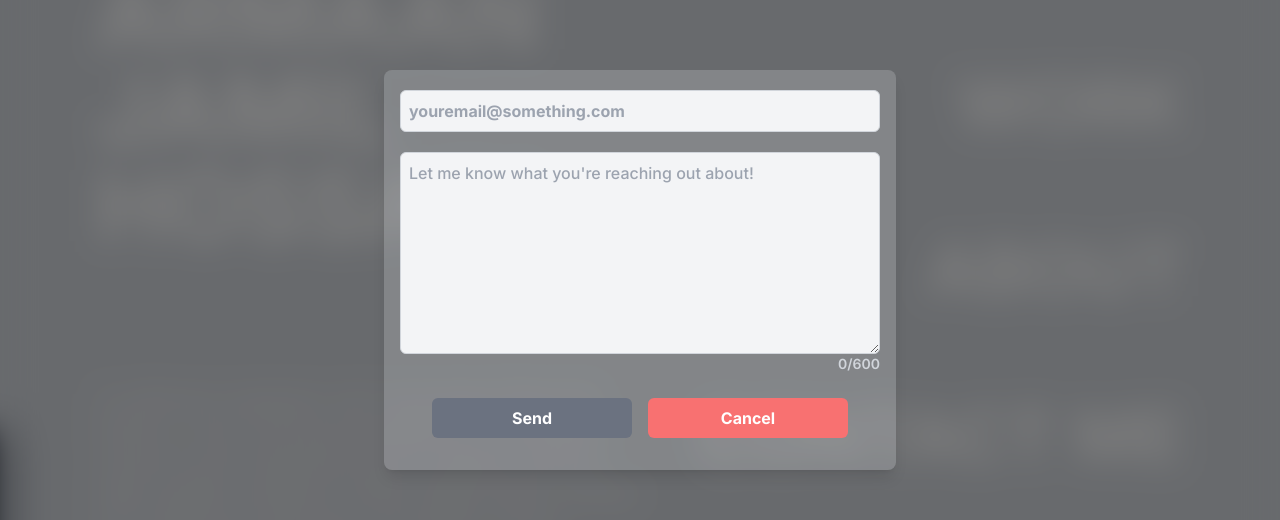
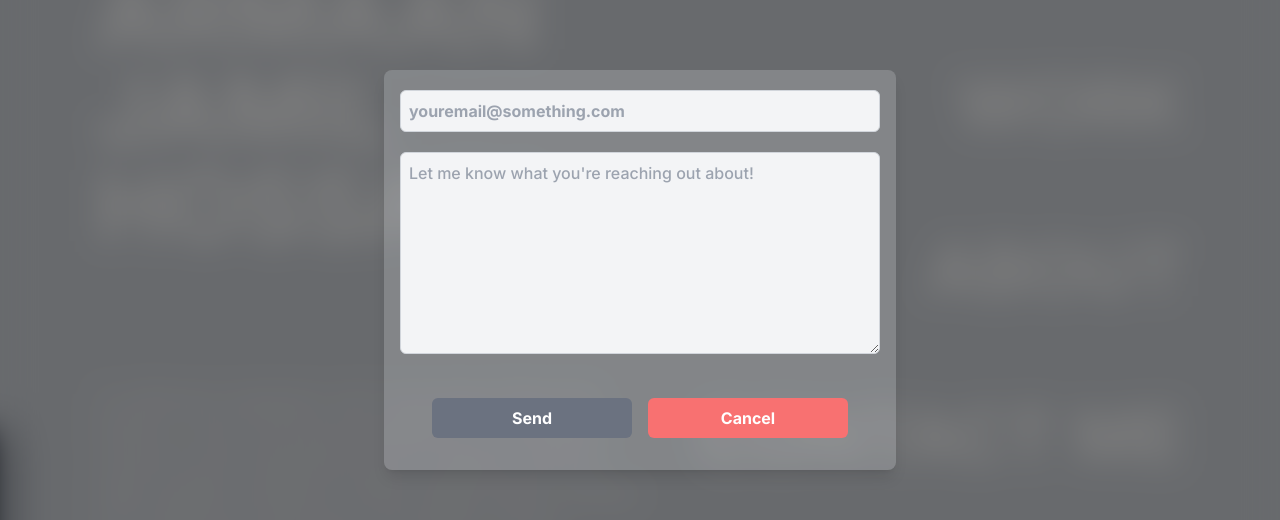
Before and after one commit to ArmaanJH/Armaan-Hossain, a Next.js app: page / in a window 1280 px wide. Both pictures are taken after a click on the element "CONTACT ME". Shown: the part 130-650 px from the top of the page. Built offline with nearby package versions, Linux system fonts and the light colour scheme.

Commit message:
sending emails and downloading resumes now work and some more css

```diff
--- a/package.json
+++ b/package.json
@@ -12,6 +12,7 @@
     "@fortawesome/fontawesome-svg-core": "^6.6.0",
     "@fortawesome/free-solid-svg-icons": "^6.6.0",
     "@fortawesome/react-fontawesome": "^0.2.2",
+    "emailjs-com": "^3.2.0",
     "framer-motion": "^11.3.27",
     "next": "14.2.5",
     "react": "^18",
--- a/src/app/components/contactForm.tsx
+++ b/src/app/components/contactForm.tsx
@@ -1,20 +1,44 @@
 import { motion } from 'framer-motion';
 import { useState } from 'react';
+import emailjs from 'emailjs-com';
+import { FontAwesomeIcon } from '@fortawesome/react-fontawesome';
+import { faEnvelopeCircleCheck } from '@fortawesome/free-solid-svg-icons';
 
 type ContactFormProps = {
   onClose: () => void;
-  className: string;
 };
 
 export default function ContactForm({ onClose }: ContactFormProps) {
   const [email, setEmail] = useState('');
   const [message, setMessage] = useState('');
-  const [charCount, setCharCount] = useState(0);
-  const maxChars = 600;  // Set your character limit here
+  const [isSending, setIsSending] = useState(false);
+  const [error, setError] = useState('');
+  const [isSent, setIsSent] = useState(false);
 
-  const handleMessageChange = (e: React.ChangeEvent<HTMLTextAreaElement>) => {
-    setMessage(e.target.value);
-    setCharCount(e.target.value.length);
+  const handleSubmit = async (e: React.FormEvent) => {
+    e.preventDefault();
+    setIsSending(true);
+    setError('');
+
+    try {
+      const userId = process.env.NEXT_PUBLIC_EMAILJS_USER_ID || '';
+      const serviceId = process.env.NEXT_PUBLIC_EMAILJS_SERVICE_ID || '';
+      const templateId = process.env.NEXT_PUBLIC_EMAILJS_TEMPLATE_ID || '';
+
+      const templateParams = {
+        user_email: email,
+        message: message,
+      };
+
+      await emailjs.send(serviceId, templateId, templateParams, userId);
+
+      setIsSent(true);
+    } catch (err) {
+      setError('An error occurred. Please try again.');
+      console.error('EmailJS error:', err);
+    } finally {
+      setIsSending(false);
+    }
   };
 
   return (
@@ -25,11 +49,12 @@ export default function ContactForm({ onClose }: ContactFormProps) {
       transition={{ duration: 0.5 }}
       className="fixed top-1/2 left-1/2 transform -translate-x-1/2 -translate-y-1/2 bg-gray-300/25 px-4 pt-4 shadow-lg rounded-lg max-w-lg h-1/2 w-full z-50"
     >
-      <form className='h-full flex flex-col'>
+      {!isSent ? (  // Conditional rendering based on isSent state
+        <form className="h-full flex flex-col" onSubmit={handleSubmit}>
           <div className="mb-4">
             <input
               type="email"
-            placeholder='youremail@something.com'
+              placeholder="youremail@something.com"
               value={email}
               onChange={(e) => setEmail(e.target.value)}
               className="mt-1 p-2 block bg-gray-100 font-bold text-black w-full border border-gray-300 rounded-md"
@@ -40,16 +65,19 @@ export default function ContactForm({ onClose }: ContactFormProps) {
             <textarea
               placeholder="Let me know what you're reaching out about!"
               value={message}
-            onChange={handleMessageChange}
+              onChange={(e) => setMessage(e.target.value)}
               className="mt-1 p-2 block bg-gray-100 font-medium text-black w-full border border-gray-300 rounded-md h-full"
-            maxLength={maxChars}
               required
             ></textarea>
-          <div className="text-right text-sm font-semibold text-gray-300">{charCount}/{maxChars}</div>
           </div>
-        <div className='flex-shrink-0 flex flex-row p-8'>
-          <button type="submit" className="bg-gray-500 font-bold w-1/2 text-white px-2 py-2 rounded-md">
-            Send
+          {error && <div className="text-red-500 mb-4">{error}</div>}
+          <div className="flex-shrink-0 flex flex-row p-8">
+            <button
+              type="submit"
+              className="bg-gray-500 font-bold w-1/2 text-white px-2 py-2 rounded-md"
+              disabled={isSending}
+            >
+              {isSending ? 'Sending...' : 'Send'}
             </button>
             <button
               type="button"
@@ -60,6 +88,23 @@ export default function ContactForm({ onClose }: ContactFormProps) {
             </button>
           </div>
         </form>
+      ) : (
+
+        // Success message and close button
+        <div className="h-full flex flex-col items-center justify-center text-center">
+          <FontAwesomeIcon icon={faEnvelopeCircleCheck} size="4x" className="text-white mb-4" />
+          <p className="text-xl font-semibold text-white mb-4">
+            Your email has been sent! I will be in contact with you soon.
+          </p>
+          <button
+            type="button"
+            onClick={onClose}
+            className="bg-red-400 font-bold w-1/2 text-white px-2 py-2 rounded-md"
+          >
+            Close
+          </button>
+        </div>
+      )}
     </motion.div>
   );
 }
```
Also changed, not shown: 1 other file (tests, documents, lock files or other folders). Lines whose indentation alone changed are shown as unchanged.
